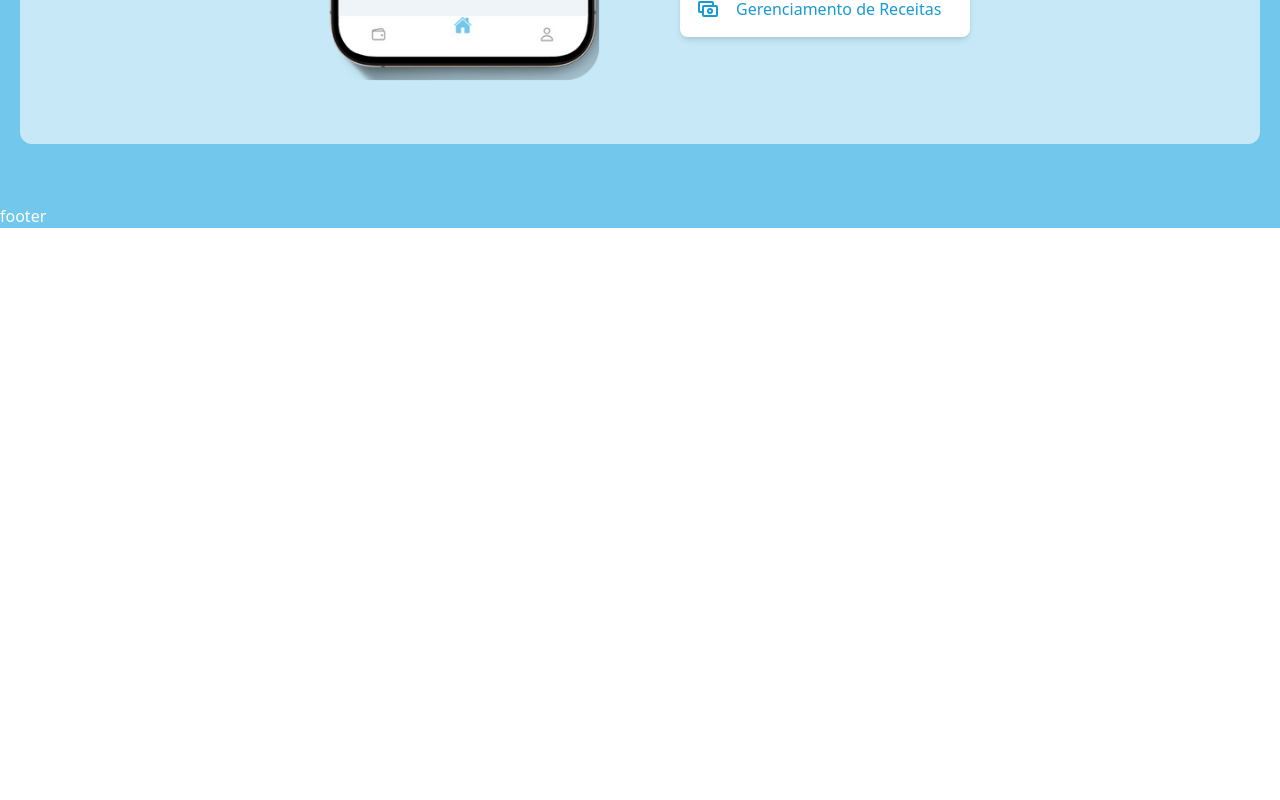
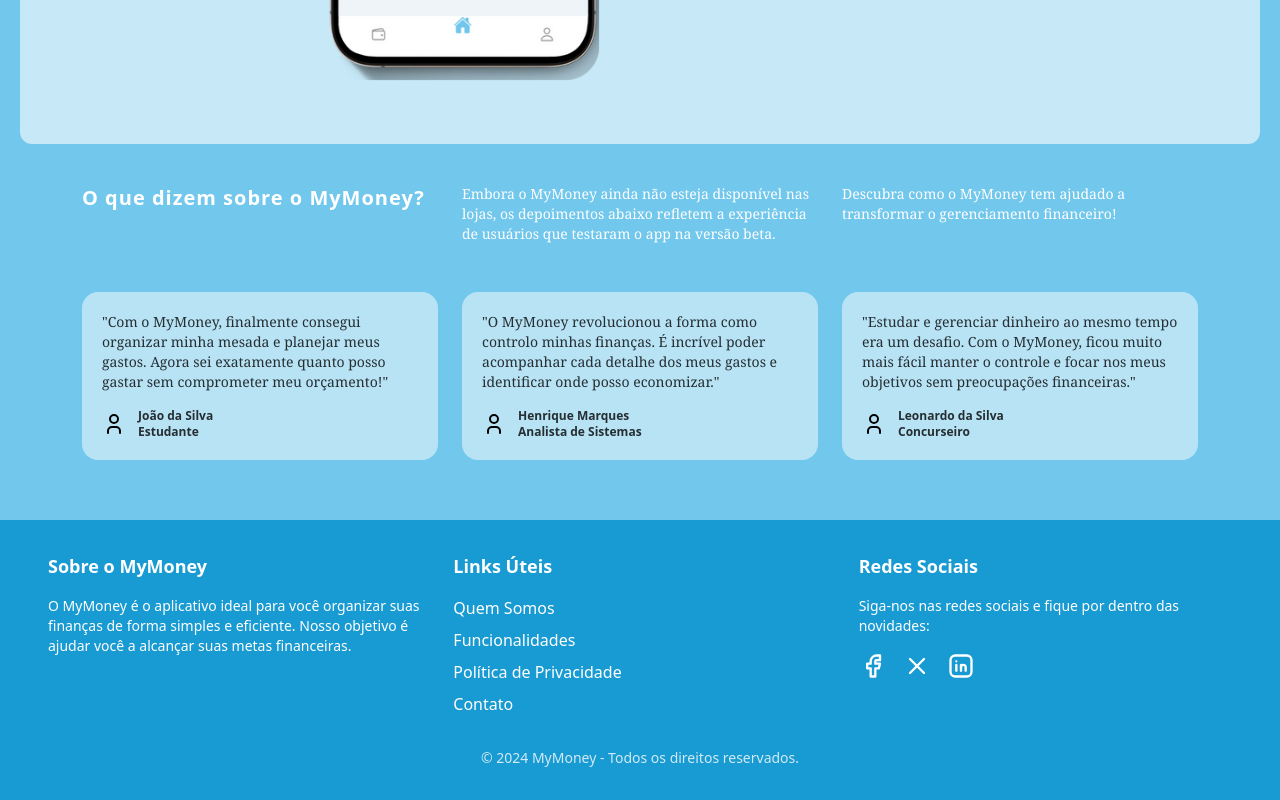
Before and after one commit to PedroMarques391/myMoneyLandingPage, a SvelteKit app: page / in a window 1280 px wide. Shown: the part 1823-2623 px from the top of the page. Before the commit the page ends 2051 px from the top, so only its background shows below. Built offline with nearby package versions, Linux system fonts and the light colour scheme.

Commit message:
feat: Finalizando área de depoimentos e footer.

```diff
--- a/src/app.html
+++ b/src/app.html
@@ -3,13 +3,23 @@
 
 <head>
 	<meta charset="utf-8" />
-	<link rel="icon" href="%sveltekit.assets%/favicon.png" />
+	<link rel="icon" href="/MMlogo.png" />
+	<title>MyMoney - Gerencie suas Finanças com Facilidade</title>
+
+	<meta name="description"
+		content="O MyMoney é o aplicativo perfeito para organizar suas finanças. Controle gastos, visualize receitas e planeje suas economias de forma simples e eficiente." />
+
+	<meta name="keywords"
+		content="MyMoney, gerenciamento financeiro, controle de gastos, organização financeira, economia pessoal" />
+
+	<meta name="author" content="Pedro Marques" />
+	<meta name="theme-color" content="#189ad3" />
 	<meta name="viewport" content="width=device-width, initial-scale=1" />
 	%sveltekit.head%
 </head>
 
 <body class="scroll-smooth" data-sveltekit-preload-data="hover">
-	<div style="display: contents">%sveltekit.body%</div>
+	<div id="svelte" style="display: contents">%sveltekit.body%</div>
 </body>
 
 </html>
--- a/src/components/Footer.svelte
+++ b/src/components/Footer.svelte
@@ -1 +1,76 @@
-<footer>footer</footer>
+<script>
+    import {
+        IconBrandFacebook,
+        IconBrandLinkedin,
+        IconX,
+    } from "@tabler/icons-svelte";
+</script>
+
+<footer class="bg-[#189ad3] text-white py-8">
+    <div
+        class="container mx-auto px-6 md:px-12 grid grid-cols-1 md:grid-cols-3 gap-8"
+    >
+        <!-- Sobre -->
+        <div>
+            <h3 class="text-lg font-semibold mb-4">Sobre o MyMoney</h3>
+            <p class="text-sm">
+                O MyMoney é o aplicativo ideal para você organizar suas finanças
+                de forma simples e eficiente. Nosso objetivo é ajudar você a
+                alcançar suas metas financeiras.
+            </p>
+        </div>
+
+        <!-- Links Úteis -->
+        <div>
+            <h3 class="text-lg font-semibold mb-4">Links Úteis</h3>
+            <ul class="space-y-2">
+                <li><a href="/about" class="hover:underline">Quem Somos</a></li>
+                <li>
+                    <a href="/features" class="hover:underline"
+                        >Funcionalidades</a
+                    >
+                </li>
+                <li>
+                    <a href="/privacy-policy" class="hover:underline"
+                        >Política de Privacidade</a
+                    >
+                </li>
+                <li><a href="/contact" class="hover:underline">Contato</a></li>
+            </ul>
+        </div>
+
+        <!-- Redes Sociais -->
+        <div>
+            <h3 class="text-lg font-semibold mb-4">Redes Sociais</h3>
+            <p class="text-sm mb-4">
+                Siga-nos nas redes sociais e fique por dentro das novidades:
+            </p>
+            <div class="flex space-x-4">
+                <a
+                    href="https://facebook.com"
+                    target="_blank"
+                    class="hover:opacity-80"
+                >
+                    <IconBrandFacebook class="h-7 w-7" />
+                </a>
+                <a
+                    href="https://twitter.com"
+                    target="_blank"
+                    class="hover:opacity-80"
+                >
+                    <IconX class="h-7 w-7" />
+                </a>
+                <a
+                    href="https://linkedin.com"
+                    target="_blank"
+                    class="hover:opacity-80"
+                >
+                    <IconBrandLinkedin class="h-7 w-7" />
+                </a>
+            </div>
+        </div>
+    </div>
+    <div class="text-center mt-8 text-sm text-white/80">
+        © 2024 MyMoney - Todos os direitos reservados.
+    </div>
+</footer>
--- a/src/components/Layout.svelte
+++ b/src/components/Layout.svelte
@@ -1,12 +1,46 @@
-<script>
+<script lang="ts">
+    import { onMount } from "svelte";
     import Footer from "./Footer.svelte";
     import Header from "./Header.svelte";
+    import { IconArrowUp } from "@tabler/icons-svelte";
+    import { blur } from "svelte/transition";
+
+    let showButtton: boolean = true;
+
+    function handleScroll() {
+        showButtton = window.scrollY > 200;
+    }
+
+    onMount(() => {
+        window.addEventListener("scroll", handleScroll);
+
+        return () => {
+            window.removeEventListener("scroll", handleScroll);
+        };
+    });
+
+    const scrollToTop = () => {
+        window.scrollTo({ top: 0, behavior: "smooth" });
+    };
 </script>
 
-<div class="flex flex-col gap-5 bg-[#71c7ec] text-white min-h-screen">
+<div
+    id="#top"
+    class="flex flex-col gap-5 bg-[#71c7ec] text-white min-h-screen relative"
+>
     <Header />
     <main class="flex flex-1 flex-col max-w-7xl w-full mx-auto p-5">
         <slot></slot>
     </main>
     <Footer />
+    {#if showButtton}
+        <button
+            on:click={scrollToTop}
+            in:blur={{ duration: 1000 }}
+            out:blur={{ duration: 1000 }}
+            class="fixed bottom-20 right-28 bg-black/30 rounded-lg"
+        >
+            <IconArrowUp class="w-12 h-12" />
+        </button>
+    {/if}
 </div>
--- a/src/components/utils/Card.svelte
+++ b/src/components/utils/Card.svelte
@@ -1,14 +1,22 @@
 <script lang="ts">
-    export let title: string;
-    export let image: string;
-    export let description: string;
+    import User from "@tabler/icons-svelte/icons/user";
+
+    export let title: string = "";
+    export let image: string = "";
+    export let description: string = "";
     export let className: string = "";
+    export let primary: boolean;
+    export let testimonials: string = "";
+    export let name: string = "";
+    export let occupation: string = "";
 </script>
 
+{#if primary}
     <div
         class={`bg-white/50 text-black/80 rounded-2xl overflow-hidden relative ${className}`}
     >
         <img src={image} alt={title} class="w-full h-64 object-cover" />
+
         <div class="p-3 my-5 space-y-2">
             <h2
                 class={`text-xl text-center md:text-left md:text-2xl font-bold text-[#189ad3]`}
@@ -23,3 +31,17 @@
             <a class="text-sm font-semibold" href="/">Experimente</a>
         </button>
     </div>
+{:else}
+    <div
+        class="bg-white/50 text-black/80 rounded-2xl space-y-4 overflow-hidden p-5"
+    >
+        <p class="text-sm font-serif">"{testimonials}"</p>
+        <div class="flex flex-row items-center gap-3">
+            <User class="w-6 h-6 text-black" />
+            <div class="flex flex-col">
+                <span class="text-xs font-semibold">{name}</span>
+                <span class="text-xs font-semibold">{occupation}</span>
+            </div>
+        </div>
+    </div>
+{/if}
--- a/src/routes/+page.svelte
+++ b/src/routes/+page.svelte
@@ -37,17 +37,20 @@
 
     <div class="grid grid-cols-2 md:grid-cols-3 gap-5">
         <Card
+            primary
             image="/family.jpg"
             title="Famílias"
             description="Organize o orçamento familiar e garanta uma gestão financeira eficaz para todos."
             className="col-span-2 md:col-span-1"
         />
         <Card
+            primary
             image="/individuals.jpg"
             title="Usuários Individuais"
             description="Gerencie suas finanças pessoais com facilidade e alcance seus objetivos financeiros."
         />
         <Card
+            primary
             image="/business.jpg"
             title="Pequenos Negócios"
             description="Controle despesas e receitas do seu negócio de forma prática e eficiente."
@@ -56,18 +59,20 @@
 </section>
 
 <section
-    class="my-5 space-y-6 gap-20 bg-white/60 grid grid-cols-1 md:grid-cols-2 rounded-xl overflow-hidden"
+    class="my-5 space-y-6 gap-x-20 bg-white/60 grid grid-cols-1 md:grid-cols-2 rounded-xl overflow-hidden"
 >
-    <div class="flex justify-end mt-10">
+    <div class="flex justify-center md:justify-end mt-10">
         <img
             src="/demo.png"
             alt="Print da página inicial do aplicativo"
-            class="object-cover h-[90%]"
+            class="object-contain max-w-[80%] h-auto md:h-[90%]"
         />
     </div>
 
     <div class="my-10">
-        <ul class="space-y-4 w-full md:w-1/2 mt-12">
+        <ul
+            class="space-y-4 mx-auto md:mx-0 w-4/5 md:w-4/5 lg:w-3/5 mt-0 mb-10 md:mb-0 md:mt-12"
+        >
             <li
                 class="bg-white text-[#189ad3] p-4 rounded-lg flex items-center gap-4 shadow-md hover:shadow-lg transition-shadow"
             >
@@ -115,3 +120,42 @@
         </ul>
     </div>
 </section>
+
+<section class="w-full md:w-[90%] mx-auto my-5 space-y-6">
+    <div class="grid grid-cols-1 md:grid-cols-3 gap-6 gap-y-6 md:gap-y-12">
+        <h1
+            class="text-xl font-semibold tracking-wider text-center md:text-left"
+        >
+            O que dizem sobre o MyMoney?
+        </h1>
+        <p class="text-sm font-serif text-justify md:text-left">
+            Embora o MyMoney ainda não esteja disponível nas lojas, os
+            depoimentos abaixo refletem a experiência de usuários que testaram o
+            app na versão beta.
+        </p>
+        <p class="text-sm font-serif text-justify md:text-left">
+            Descubra como o MyMoney tem ajudado a transformar o gerenciamento
+            financeiro!
+        </p>
+        <Card
+            primary={false}
+            name="João da Silva"
+            occupation="Estudante"
+            testimonials="Com o MyMoney, finalmente consegui organizar minha mesada e planejar meus gastos. Agora sei exatamente quanto posso gastar sem comprometer meu orçamento!"
+        />
+
+        <Card
+            primary={false}
+            name="Henrique Marques"
+            occupation="Analista de Sistemas"
+            testimonials="O MyMoney revolucionou a forma como controlo minhas finanças. É incrível poder acompanhar cada detalhe dos meus gastos e identificar onde posso economizar."
+        />
+
+        <Card
+            primary={false}
+            name="Leonardo da Silva"
+            occupation="Concurseiro"
+            testimonials="Estudar e gerenciar dinheiro ao mesmo tempo era um desafio. Com o MyMoney, ficou muito mais fácil manter o controle e focar nos meus objetivos sem preocupações financeiras."
+        />
+    </div>
+</section>
```
Lines whose indentation alone changed are shown as unchanged.
